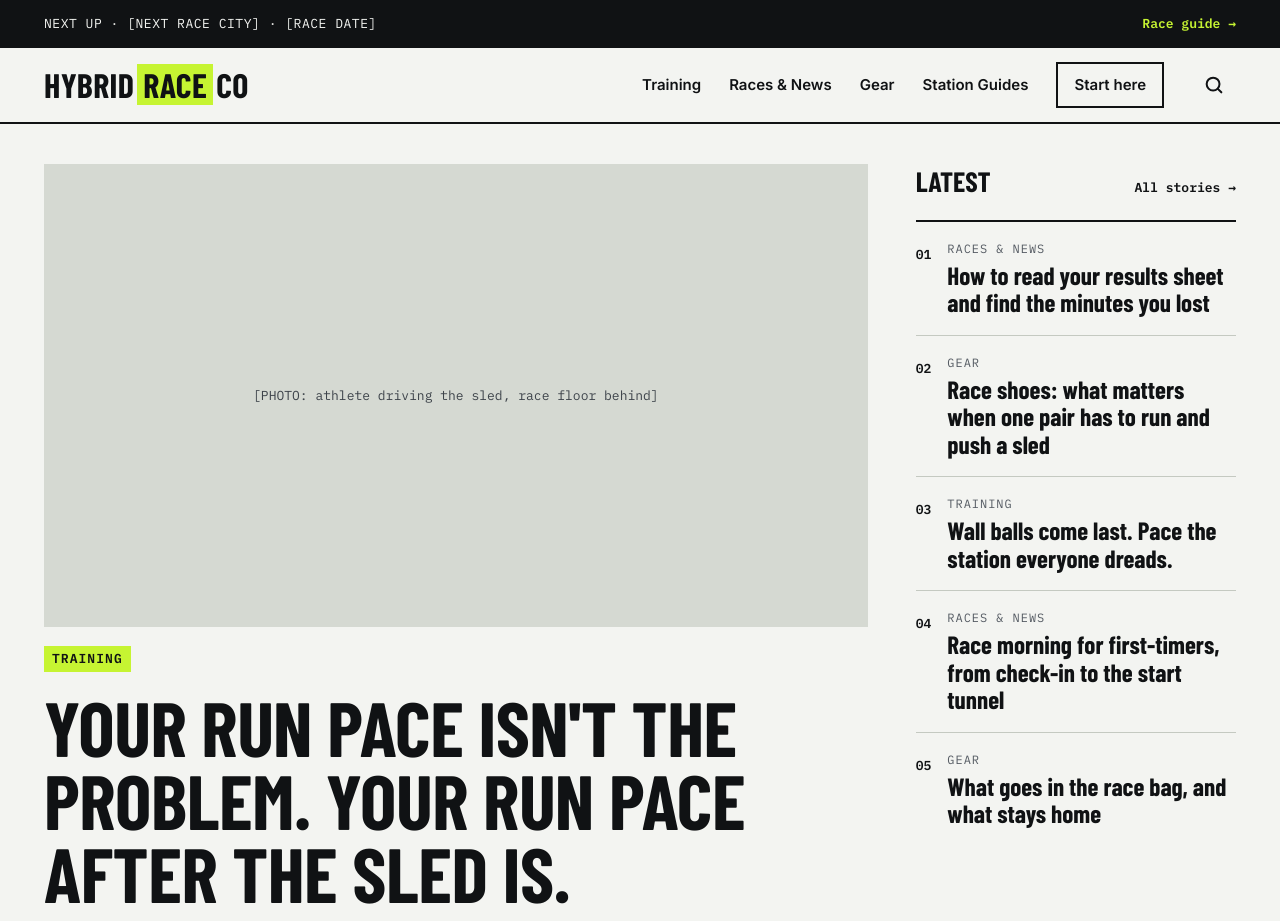
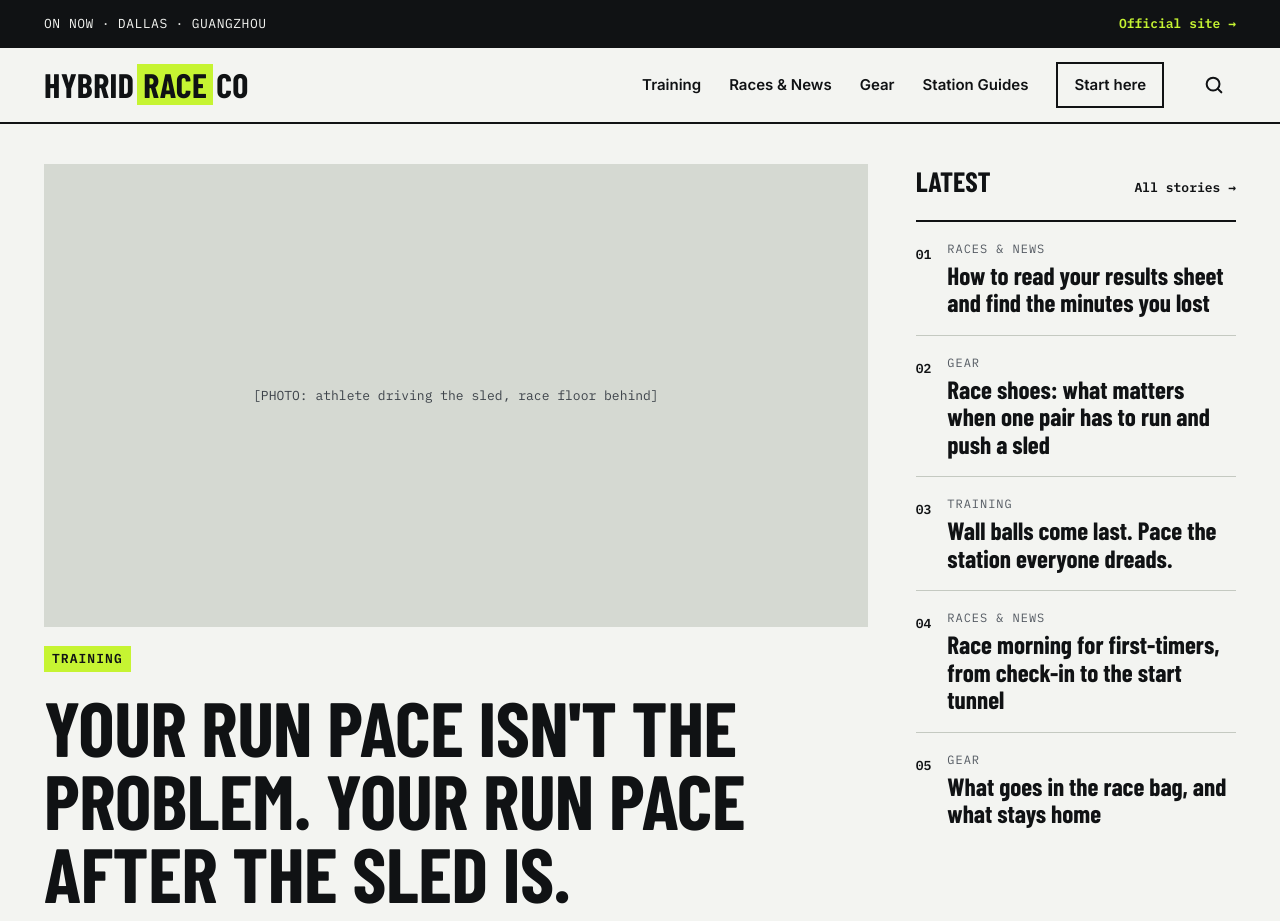
Before and after one commit to dmadera0/hybridraceco, an Astro site: page / in a window 1280 px wide. Shown: the top 921 px of the page. Built offline with nearby package versions, Linux system fonts and the light colour scheme; Astro itself is replaced by a stand-in of ours; a web font is replaced by a local one.

Commit message:
Add automated next-race strip with daily rebuild
- Race list in src/data/races.yaml, edited by hand (city, start, end)
- Strip works out races on now (ON NOW, all overlapping cities) or the
  next race (NEXT UP with dates) at build time; hidden when nothing is listed
- Links to the hyrox.com home page only, per their terms of use (section 7.4)
- Daily GitHub Action at 05:00 UTC triggers an Amplify build through the
  AMPLIFY_BUILD_WEBHOOK secret so the strip rolls over without a push

Co-Authored-By: Claude Opus 5.5 <noreply@anthropic.com>

```diff
--- a/package.json
+++ b/package.json
@@ -17,7 +17,8 @@
     "@astrojs/mdx": "^8.1.3",
     "@astrojs/rss": "^4.0.19",
     "@astrojs/sitemap": "^3.7.5",
-    "astro": "^7.4.8"
+    "astro": "^7.4.8",
+    "yaml": "^2.9.1"
   },
   "devDependencies": {
     "@astrojs/check": "^0.9.12",
--- a/src/components/NextRaceStrip.astro
+++ b/src/components/NextRaceStrip.astro
@@ -1,24 +1,53 @@
 ---
 /**
- * Next-race strip above the header (homepage only).
- * Ported from the first ink band in design/home.html.
- * City and date are placeholders until real race data is wired in.
+ * Next-race strip above the header (homepage only). Ported from the first ink band in
+ * design/home.html. Races come from src/data/races.yaml (edited by hand) and the strip is
+ * worked out at build time; a daily scheduled rebuild rolls it over as races start and finish.
+ *   - Races on now:  ON NOW · DALLAS · GUANGZHOU
+ *   - Otherwise:     NEXT UP · SANTIAGO · 6 MAR 2027  (several starting together: FROM <date>)
+ *   - No current or upcoming race: the strip is not rendered
+ * The link goes to the hyrox.com home page only; their terms of use (section 7.4) permit
+ * linking to the home page and nowhere else on the site.
  */
-interface Props {
-  city?: string;
-  date?: string;
-  href?: string;
-}
+import { formatRaceDates, getRaceStatus } from '../lib/races';
 
-const { city = '[NEXT RACE CITY]', date = '[RACE DATE]', href = '/races-news/' } = Astro.props;
+const HYROX_HOME = 'https://hyrox.com/';
+
+const status = await getRaceStatus();
+const { races } = status;
+
+const dateText =
+  status.kind !== 'next'
+    ? undefined
+    : races.length === 1
+      ? formatRaceDates(races[0].start, races[0].end)
+      : `From ${formatRaceDates(races[0].start, races[0].start)}`;
 ---
 
-<div class="next-race on-ink">
-  <div class="container next-race__inner">
-    <span class="next-race__label">NEXT UP &middot; {city} &middot; {date}</span>
-    <a href={href} class="next-race__link">Race guide &rarr;</a>
+{status.kind !== 'none' && (
+  <div class="next-race on-ink">
+    <div class="container next-race__inner">
+      <p class="next-race__label">
+        <span>{status.kind === 'live' ? 'ON NOW' : 'NEXT UP'}</span>
+        {races.map((race) => (
+          <>
+            <span aria-hidden="true">&middot;</span>
+            <span class="next-race__city">{race.city}</span>
+          </>
+        ))}
+        {dateText && (
+          <>
+            <span aria-hidden="true">&middot;</span>
+            <span>{dateText.toUpperCase()}</span>
+          </>
+        )}
+      </p>
+      <a href={HYROX_HOME} class="next-race__link" rel="noopener" aria-label="Official HYROX site (hyrox.com)">
+        Official site &rarr;
+      </a>
+    </div>
   </div>
-</div>
+)}
 
 <style>
   .next-race {
@@ -31,7 +60,7 @@ const { city = '[NEXT RACE CITY]', date = '[RACE DATE]', href = '/races-news/' }
     padding-bottom: 4px;
     display: flex;
     flex-wrap: wrap;
-    gap: 8px 20px;
+    gap: 0 20px;
     align-items: center;
     justify-content: space-between;
     font-family: var(--font-mono);
@@ -39,7 +68,16 @@ const { city = '[NEXT RACE CITY]', date = '[RACE DATE]', href = '/races-news/' }
   }
 
   .next-race__label {
+    margin: 0;
+    padding: 10px 0;
+    display: flex;
+    flex-wrap: wrap;
+    gap: 0 0.6em;
     letter-spacing: 0.04em;
+  }
+
+  .next-race__city {
+    text-transform: uppercase;
   }
 
   /* Accent as text is fine on ink (see CLAUDE.md) */
--- a/src/content.config.ts
+++ b/src/content.config.ts
@@ -1,6 +1,7 @@
 import { defineCollection, reference } from 'astro:content';
 import { z } from 'astro/zod';
 import { glob, file } from 'astro/loaders';
+import { parse as parseYaml } from 'yaml';
 
 export const PILLAR_SLUGS = ['training', 'races-news', 'gear'] as const;
 
@@ -50,4 +51,25 @@ const startHere = defineCollection({
   }),
 });
 
-export const collections = { articles, stations, startHere };
+/**
+ * Race calendar for the next-race strip, maintained by hand in src/data/races.yaml.
+ * Entries need no id; one is derived from city and start date.
+ */
+const races = defineCollection({
+  loader: file('./src/data/races.yaml', {
+    parser: (text) =>
+      (parseYaml(text) as Record<string, unknown>[]).map((race) => ({
+        ...race,
+        id: `${race.city}-${race.start}`.toLowerCase().replace(/[^a-z0-9]+/g, '-'),
+      })),
+  }),
+  schema: z
+    .object({
+      city: z.string().min(1),
+      start: z.coerce.date(),
+      end: z.coerce.date(),
+    })
+    .refine((r) => r.end >= r.start, { message: 'end must be on or after start' }),
+});
+
+export const collections = { articles, stations, startHere, races };
--- /dev/null
+++ b/src/data/races.yaml
@@ -0,0 +1,22 @@
+# Race calendar for the next-race strip on the homepage.
+#
+# Add each race by hand. The strip works it out from today's date on every build,
+# and the site rebuilds every morning:
+#   - races where today falls between start and end show as  ON NOW · DALLAS · GUANGZHOU
+#   - otherwise the next race to start shows as             NEXT UP · CITY · 26–29 NOV 2026
+#   - with no current or upcoming race, the strip is hidden
+#
+# Fields
+#   city:   name shown in the strip
+#   start:  first day, YYYY-MM-DD
+#   end:    last day, YYYY-MM-DD (same as start for a one-day race)
+#
+# Order doesn't matter. Past races can stay or be deleted.
+
+- city: Dallas
+  start: 2026-11-18
+  end: 2026-11-22
+
+- city: Guangzhou
+  start: 2026-11-20
+  end: 2026-11-22
--- /dev/null
+++ b/src/lib/race-dates.ts
@@ -0,0 +1,46 @@
+/** Pure race-calendar logic, kept free of Astro imports so it can be tested with plain Node. */
+export interface RaceLike {
+  id: string;
+  city: string;
+  /** YYYY-MM-DD */
+  start: string;
+  /** YYYY-MM-DD, inclusive */
+  end: string;
+}
+
+export type RaceStatus<R extends RaceLike = RaceLike> =
+  | { kind: 'live'; races: R[] }
+  | { kind: 'next'; races: R[] }
+  | { kind: 'none'; races: [] };
+
+/** Today as YYYY-MM-DD in UTC. The site rebuilds daily, so this is the build day. */
+export function todayUtc(now = new Date()): string {
+  return now.toISOString().slice(0, 10);
+}
+
+/**
+ * Races on now (start <= today <= end), or else the next race(s) to start.
+ * Several races starting on the same next day are returned together.
+ */
+export function raceStatus<R extends RaceLike>(races: R[], today = todayUtc()): RaceStatus<R> {
+  const live = races.filter((r) => r.start <= today && today <= r.end);
+  if (live.length) return { kind: 'live', races: live.sort((a, b) => a.start.localeCompare(b.start) || a.city.localeCompare(b.city)) };
+  const upcoming = races
+    .filter((r) => r.start > today)
+    .sort((a, b) => a.start.localeCompare(b.start) || a.city.localeCompare(b.city));
+  if (!upcoming.length) return { kind: 'none', races: [] };
+  return { kind: 'next', races: upcoming.filter((r) => r.start === upcoming[0].start) };
+}
+
+const MONTHS = ['Jan', 'Feb', 'Mar', 'Apr', 'May', 'Jun', 'Jul', 'Aug', 'Sep', 'Oct', 'Nov', 'Dec'];
+
+/** "18–22 Nov 2026", "29 Nov – 1 Dec 2026", "31 Dec 2026 – 2 Jan 2027", "6 Mar 2027". */
+export function formatRaceDates(start: string, end: string): string {
+  const [sy, sm, sd] = start.split('-').map(Number);
+  const [ey, em, ed] = end.split('-').map(Number);
+  const s = (d: number, m: number) => `${d} ${MONTHS[m - 1]}`;
+  if (start === end) return `${s(sd, sm)} ${sy}`;
+  if (sy !== ey) return `${s(sd, sm)} ${sy} – ${s(ed, em)} ${ey}`;
+  if (sm !== em) return `${s(sd, sm)} – ${s(ed, em)} ${ey}`;
+  return `${sd}–${ed} ${MONTHS[em - 1]} ${ey}`;
+}
--- /dev/null
+++ b/src/lib/races.ts
@@ -0,0 +1,19 @@
+import { getCollection } from 'astro:content';
+import { raceStatus, todayUtc, type RaceLike, type RaceStatus } from './race-dates';
+
+export { formatRaceDates, raceStatus, todayUtc } from './race-dates';
+
+export type Race = RaceLike;
+
+const day = (d: Date) => d.toISOString().slice(0, 10);
+
+/** Races from src/data/races.yaml, with dates as YYYY-MM-DD strings. */
+export async function getRaceStatus(today = todayUtc()): Promise<RaceStatus<Race>> {
+  const races = (await getCollection('races')).map(({ id, data }) => ({
+    id,
+    city: data.city,
+    start: day(data.start),
+    end: day(data.end),
+  }));
+  return raceStatus(races, today);
+}
```
Also changed, not shown: .github/workflows/daily-rebuild.yml (added), 1 other file.
